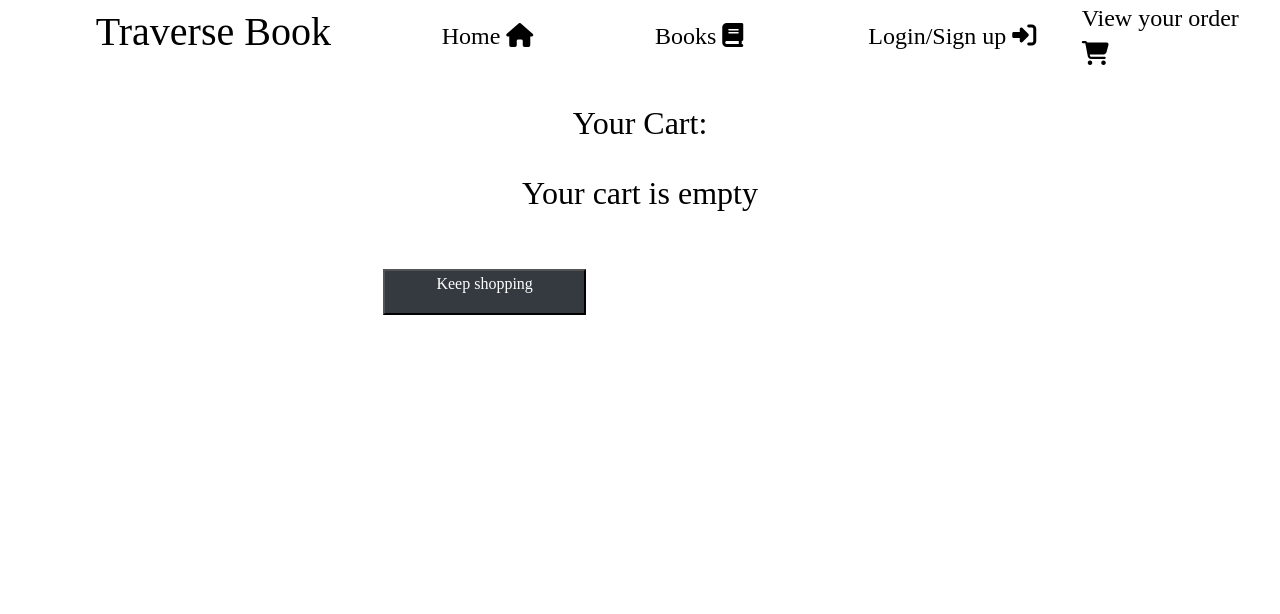
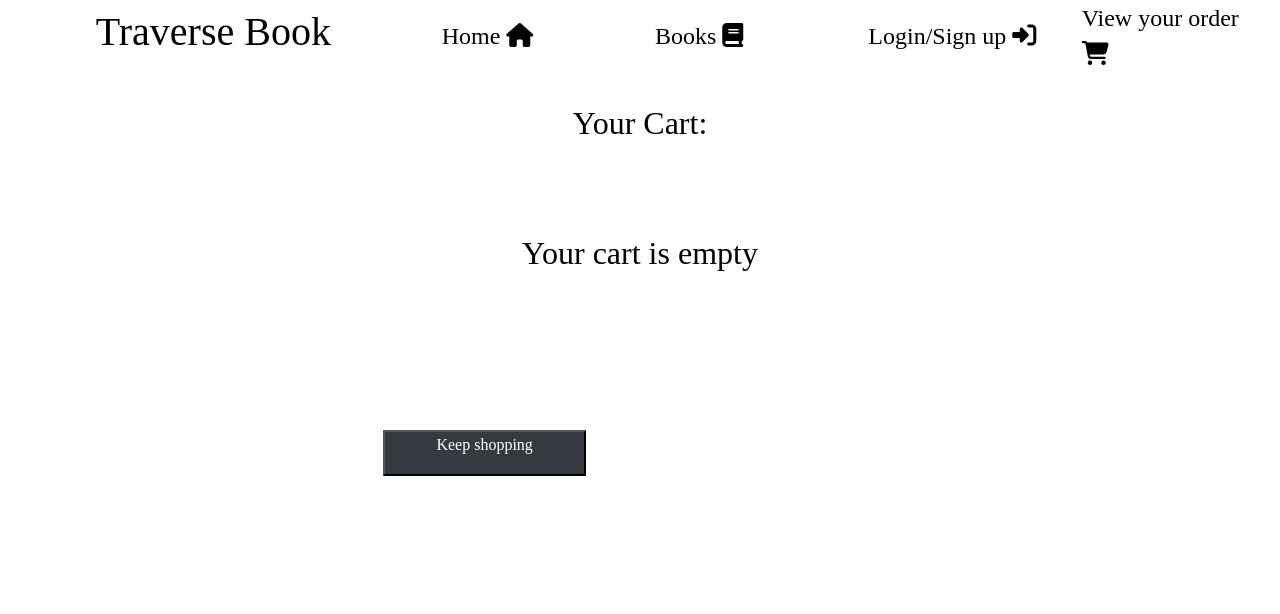
Before and after one commit to HoLaw77/CI-Project-5.2, a Django app: page /order/order/ in a window 1280 px wide. Shown: the top 614 px of the page. Run offline with Django 3.2, Linux system fonts and the light colour scheme; some libraries are stand-ins or nearby versions; some web fonts are replaced.

Commit message:
fix css of order page

```diff
--- a/order/templates/order/order.html
+++ b/order/templates/order/order.html
@@ -227,7 +227,7 @@
 
             </a>
             {% else %}
-            <h2 class="title-text text-center">Your cart is empty</h2>
+            <h2 class="title-text text-center empty-text">Your cart is empty</h2>
             <a href="{% url 'book' %}" class="ml-5">
                 <button class="bg-dark col-lg-4 center mt-5">
                     <p class="text-white title-text">
--- a/static/css/style.css
+++ b/static/css/style.css
@@ -9,6 +9,10 @@ footer{
     flex-grow:1
 }
 
+.empty-text {
+    padding-top: 60px;
+    height: 200px;
+}
 .title-text {
     font-family: 'Gideon Roman';
     color: black;
```
